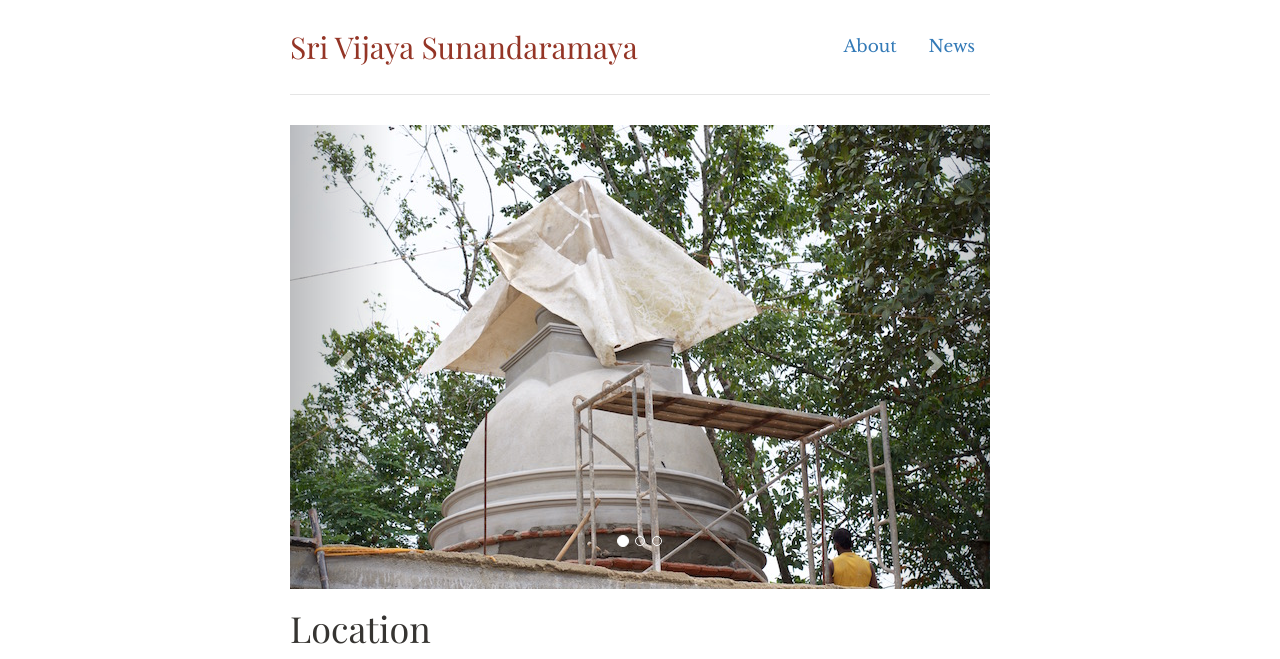
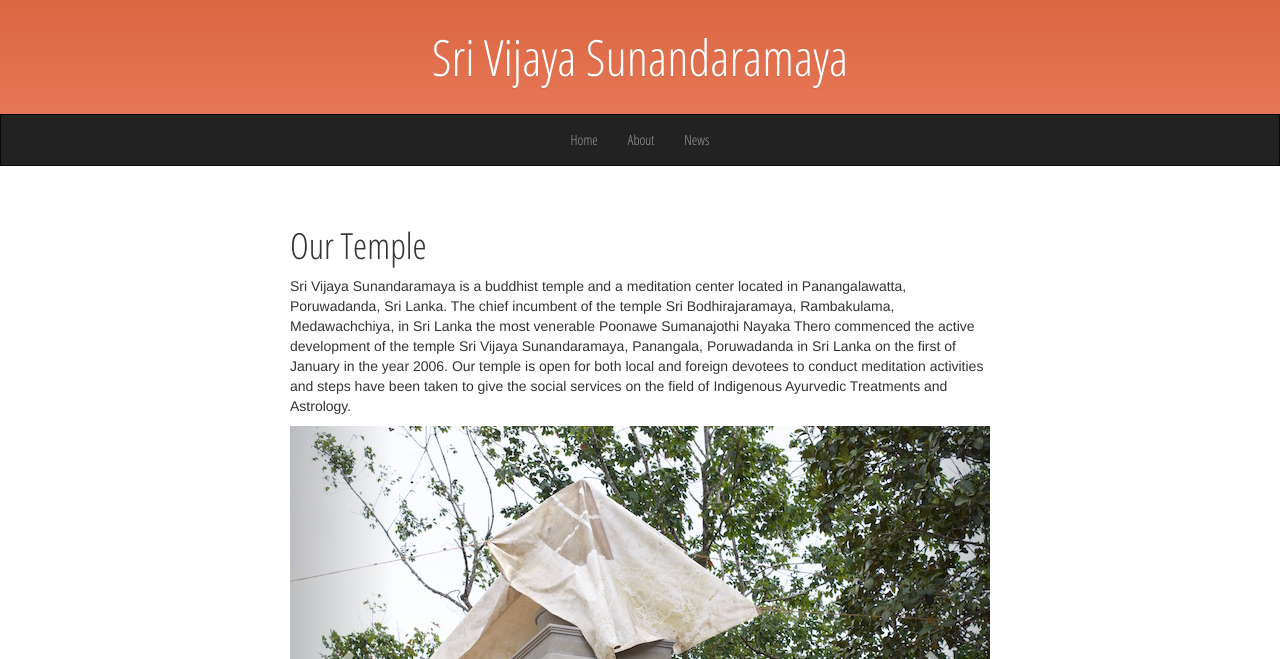
Before and after one commit to milinda/srivijayasunandaramaya.org, a Jekyll site: the page built from index.md, in a window 1280 px wide. Shown: the top 659 px of the page. Built offline with Jekyll 4.4.1, drawn with Linux system fonts in a browser that asks for light colours; nearby versions of some CDN libraries; some web fonts are replaced; library files that are not in the unit come from our copies; grey boxes are pictures that could not be loaded.

Commit message:
change the layout

```diff
--- a/_includes/head.html
+++ b/_includes/head.html
@@ -6,6 +6,9 @@
   <title>{% if page.title %}{{ page.title | escape }}{% else %}{{ site.title | escape }}{% endif %}</title>
   <meta name="description" content="{{ page.excerpt | default: site.description | strip_html | normalize_whitespace | truncate: 160 | escape }}">
   <link href="https://fonts.googleapis.com/css?family=Libre+Baskerville|Playfair+Display" rel="stylesheet">
+  <link href="https://fonts.googleapis.com/css?family=Lora|Open+Sans+Condensed:300" rel="stylesheet">
+  <link href="https://fonts.googleapis.com/css?family=Fauna+One" rel="stylesheet">
+
   <!-- Bootstrap core CSS -->
   <link href="/css/bootstrap.min.css" rel="stylesheet">
 
--- a/_includes/header.html
+++ b/_includes/header.html
@@ -1,12 +1,27 @@
-<div class="header clearfix">
-  <nav>
-    <ul class="nav nav-pills pull-right">
-      {% for my_page in site.pages %}
-        {% if my_page.title %}
-          <li role="presentation"><a class="page-link" href="{{ my_page.url | relative_url }}">{{ my_page.title | escape }}</a></li>
-        {% endif %}
-      {% endfor %}
-    </ul>
-  </nav>
-  <h2 class="site-title">{{ site.title | escape }}</h2>
+<div class="site-header">
+  <div class="container">
+    <h2 class="site-title">{{ site.title | escape }}</h2>
+  </div>
 </div>
+<nav class="navbar navbar-inverse site-navbar">
+  <div class="container">
+    <div class="navbar-header">
+      <button type="button" class="navbar-toggle collapsed" data-toggle="collapse" data-target="#navbar" aria-expanded="false" aria-controls="navbar">
+      <span class="sr-only">Toggle navigation</span>
+      <span class="icon-bar"></span>
+      <span class="icon-bar"></span>
+      <span class="icon-bar"></span>
+      </button>
+    </div>
+    <div class="collapse navbar-collapse">
+      <ul class="nav navbar-nav">
+        <li><a href="/">Home</a></li>
+        {% for my_page in site.pages %}
+          {% if my_page.title %}
+            <li><a href="{{ my_page.url | relative_url }}">{{ my_page.title | escape }}</a></li>
+          {% endif %}
+        {% endfor %}
+      </ul>
+      </div><!-- /.nav-collapse -->
+      </div><!-- /.container -->
+    </nav>
--- a/_layouts/default.html
+++ b/_layouts/default.html
@@ -4,15 +4,10 @@
   {% include head.html %}
 
   <body>
-
+    {% include header.html %}
     <div class="container">
-
-      {% include header.html %}
-
       {{ content }}
-
       {% include footer.html %}
-
     </div> <!-- /container -->
 
   <script src="https://ajax.googleapis.com/ajax/libs/jquery/1.12.4/jquery.min.js"></script>
--- a/_layouts/home.html
+++ b/_layouts/home.html
@@ -1,6 +1,11 @@
 ---
 layout: default
 ---
+
+<h1>Our Temple</h1>
+<p class="home-about">Sri Vijaya Sunandaramaya is a buddhist temple and a meditation center located in Panangalawatta, Poruwadanda, Sri Lanka. The chief incumbent of the temple Sri Bodhirajaramaya, Rambakulama, Medawachchiya, in Sri Lanka the most venerable Poonawe Sumanajothi Nayaka Thero commenced the active development of the temple Sri Vijaya Sunandaramaya, Panangala, Poruwadanda in Sri Lanka on the first of January in the year 2006. Our temple is open for both local and foreign devotees to conduct meditation activities and steps have been taken to give the social services on the field of Indigenous Ayurvedic Treatments and Astrology.
+</p>
+
 <div id="temple-images" class="carousel slide" data-ride="carousel">
   <!-- Indicators -->
   <ol class="carousel-indicators">
--- a/assets/main.scss
+++ b/assets/main.scss
@@ -5,7 +5,7 @@
 
 
 body {
-	font: 400 17px/2 "Libre Baskerville", Baskerville, "Book Antiqua", Georgia, Times, serif;
+	// font: 400 17px/2 'Fauna One', serif;
 	color: #363431;
 	// background-color: #f2f1ed;
 	-webkit-text-size-adjust: 100%;
@@ -14,18 +14,22 @@ body {
 	-o-font-feature-settings: "kern" 1;
 	font-feature-settings: "kern" 1;
 	font-kerning: normal;
+	padding: 0;
+	// background-color: #eceddd;
+	background-color: white;
 }
 
 .site-title {
-	font-family: "Playfair Display";
-	font-weight: 300;
+	font: 50px/45px 'Open Sans Condensed', sans-serif;
 	line-height: 54px;
 	margin: 0;
-	color: rgb(148, 53, 38)
+	color: white;
+	text-align: center;
+	// text-transform: uppercase;
 }
 
-h1, h2, h3, h4, h5 {
-	font-family: "Playfair Display";
+h1, h2, h3, h4, h5, .nav {
+	font-family: 'Open Sans Condensed', sans-serif;
 }
 
 .blog-post {
@@ -39,3 +43,35 @@ h1, h2, h3, h4, h5 {
   margin-bottom: 20px;
   color: #999;
 }
+
+.site-header {
+  position: relative;
+  padding: 30px 0;
+  color: #cdbfe3;
+  text-align: center;
+  text-shadow: 0 1px 0 rgba(0,0,0,.1);
+  background-color: #6f5499;
+  background-image: -webkit-gradient(linear, left top, left bottom, from(#DB6642), to(#E67756));
+  background-image: -webkit-linear-gradient(top, #DB6642 0%, #E67756 100%);
+  background-image:      -o-linear-gradient(top, #DB6642 0%, #E67756 100%);
+  background-image:         linear-gradient(to bottom, #DB6642 0%, #E67756 100%);
+  filter: progid:DXImageTransform.Microsoft.gradient(startColorstr='#DB6642', endColorstr='#E67756', GradientType=0);
+  background-repeat: repeat-x;
+}
+
+.site-navbar {
+	border-radius: 0px;
+	margin-bottom: 40px;
+}
+
+@media (min-width: 768px) {
+    .navbar .navbar-nav {
+        display: inline-block;
+        float: none;
+        vertical-align: top;
+    }
+
+    .navbar .navbar-collapse {
+        text-align: center;
+    }
+}
```
